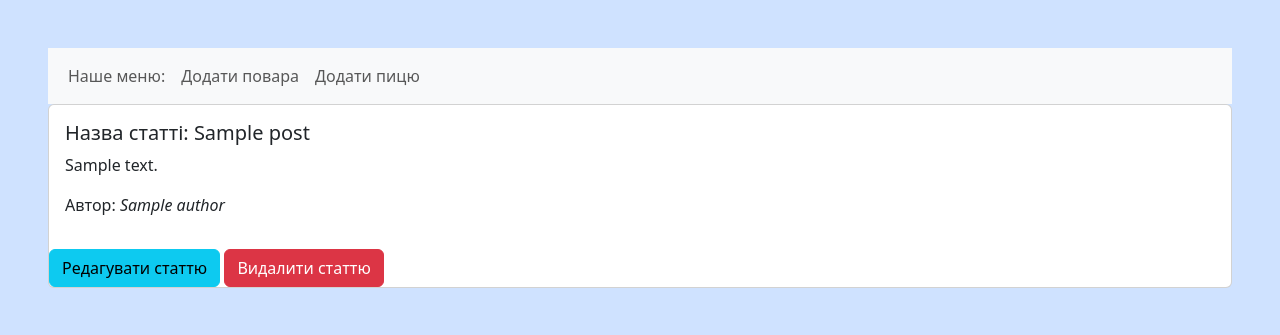
After one commit to Mykola322/flask_blog, a Flask app: template templates/post.html in a window 1280 px wide. The commit adds this page. Shown: the top 335 px of the page. Run offline with Flask 3, Linux system fonts and the light colour scheme; the template is opened without the code that fills it: most values are stand-ins (such as "Sample title", 1, 10 or a date in 2020).

Commit message:
готово

```diff
--- a/main.py
+++ b/main.py
@@ -39,6 +39,31 @@ def add_author():
     return render_template("add_author.html")
 
 
+@app.get("/delete/post/<int:id>/")
+def delete_post(id):
+    db_action.del_post(id)
+    return redirect(url_for("index"))
+
+
+@app.route("/edit/post/<int:id>/", methods=["GET", "POST"])
+def edit_post(id):
+    if request.method == "POST":
+        title = request.form.get("title")
+        text = request.form.get("text")
+        db_action.edit_post(id, title, text)
+        return redirect(url_for("index"))
+
+    post = db_action.get_post(id)
+    return render_template("edit_post.html", post=post)
+
+
+@app.get("/post/<int:id>/")
+def get_post(id):
+    with Session() as session:
+        post = session.query(Post).where(Post.id == id).first()
+        return render_template("post.html", post=post)
+
+
 if __name__ == "__main__":
     create_db()
     app.run(debug=True, port=5050)
--- a/templates/base.html
+++ b/templates/base.html
@@ -5,11 +5,14 @@
     <meta name="viewport" content="width=device-width, initial-scale=1.0">
     <link href="https://cdn.jsdelivr.net/npm/bootstrap@5.3.3/dist/css/bootstrap.min.css" rel="stylesheet" integrity="sha384-QWTKZyjpPEjISv5WaRU9OFeRpok6YctnYmDr5pNlyT2bRjXh0JMhjY6hW+ALEwIH" crossorigin="anonymous">
     <script src="https://cdn.jsdelivr.net/npm/bootstrap@5.3.3/dist/js/bootstrap.bundle.min.js" integrity="sha384-YvpcrYf0tY3lHB60NNkmXc5s9fDVZLESaAA55NDzOxhy9GkcIdslK1eN7N6jIeHz" crossorigin="anonymous"></script>
-    <title>{% block title %}Список статей{% endblock title %}</title>
+    <title>{% block title %}Наше меню{% endblock title %}</title>
 </head>
-<body>
+<body class="p-5 bg-primary-subtle">
+    {% include "navigation.html" %}
+
     {% block content %}
     {% endblock content %}
+
     <div class="container text-center">
         <div class="row">
             <div class="col">
--- /dev/null
+++ b/templates/navigation.html
@@ -0,0 +1,21 @@
+<nav class="navbar navbar-expand-lg bg-body-tertiary">
+    <div class="container-fluid">
+      <button class="navbar-toggler" type="button" data-bs-toggle="collapse" data-bs-target="#navbarNav" aria-controls="navbarNav" aria-expanded="false" aria-label="Toggle navigation">
+        <span class="navbar-toggler-icon"></span>
+      </button>
+      <div class="collapse navbar-collapse" id="navbarNav">
+        <ul class="navbar-nav">
+
+          <li class="nav-item">
+            <a class="nav-link" aria-current="page" href="{{ url_for('index') }}">Наше меню:</a>
+          </li>
+          <li class="nav-item">
+            <a class="nav-link" aria-current="page" href="{{ url_for('add_author') }}">Додати повара</a>
+          </li>
+          <li class="nav-item">
+            <a class="nav-link" aria-current="page" href="{{ url_for('add_post') }}">Додати пицю</a>
+          </li>
+        </ul>
+      </div>
+    </div>
+  </nav>
--- /dev/null
+++ b/templates/post.html
@@ -0,0 +1,20 @@
+{% extends "base.html" %}
+
+{% block content %}
+        <div class="col">
+            <div class="card">
+                <div class="card-body">
+                    <h5 class="card-title">Назва статті: {{ post.title }}</h5>
+                    <p>{{ post.text }}</p>
+                    <p>Автор: <em>{{ post.author.name }}</em></p>
+                </div>
+                <div>
+                    <a href="{{ url_for('edit_post', id=post.id) }}" class="btn btn-info">Редагувати статтю</a>
+                    <a href="{{ url_for('delete_post', id=post.id) }}" class="btn btn-danger">Видалити статтю</a>
+                </div>
+            </div>
+        </div>
+
+
+</div>
+{% endblock content %}
```
Also changed, not shown: data/db/db_action.py (+8 -0 lines), templates/add_post.html (+4 -3 lines), templates/edit_post.html (added, +15 -0 lines), templates/index.html (+7 -2 lines), blog.db. Lines whose indentation alone changed are shown as unchanged.
